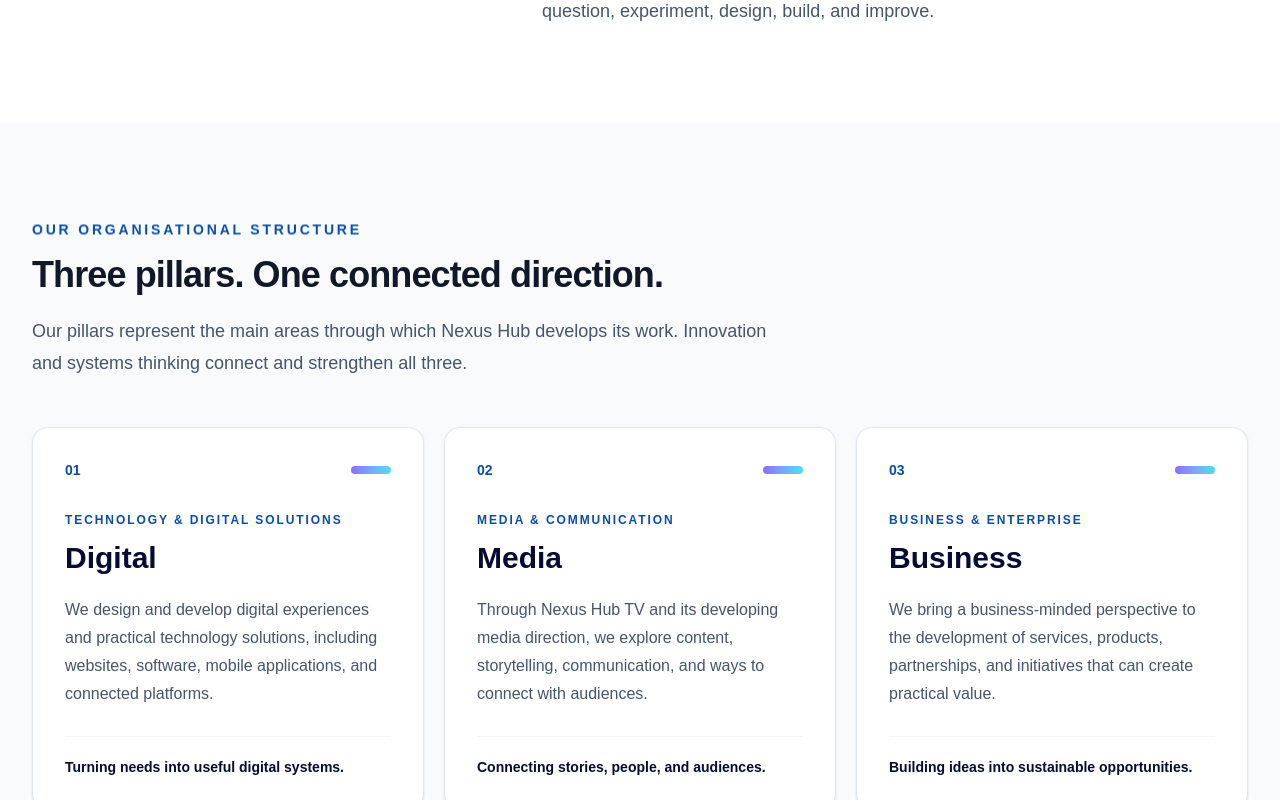
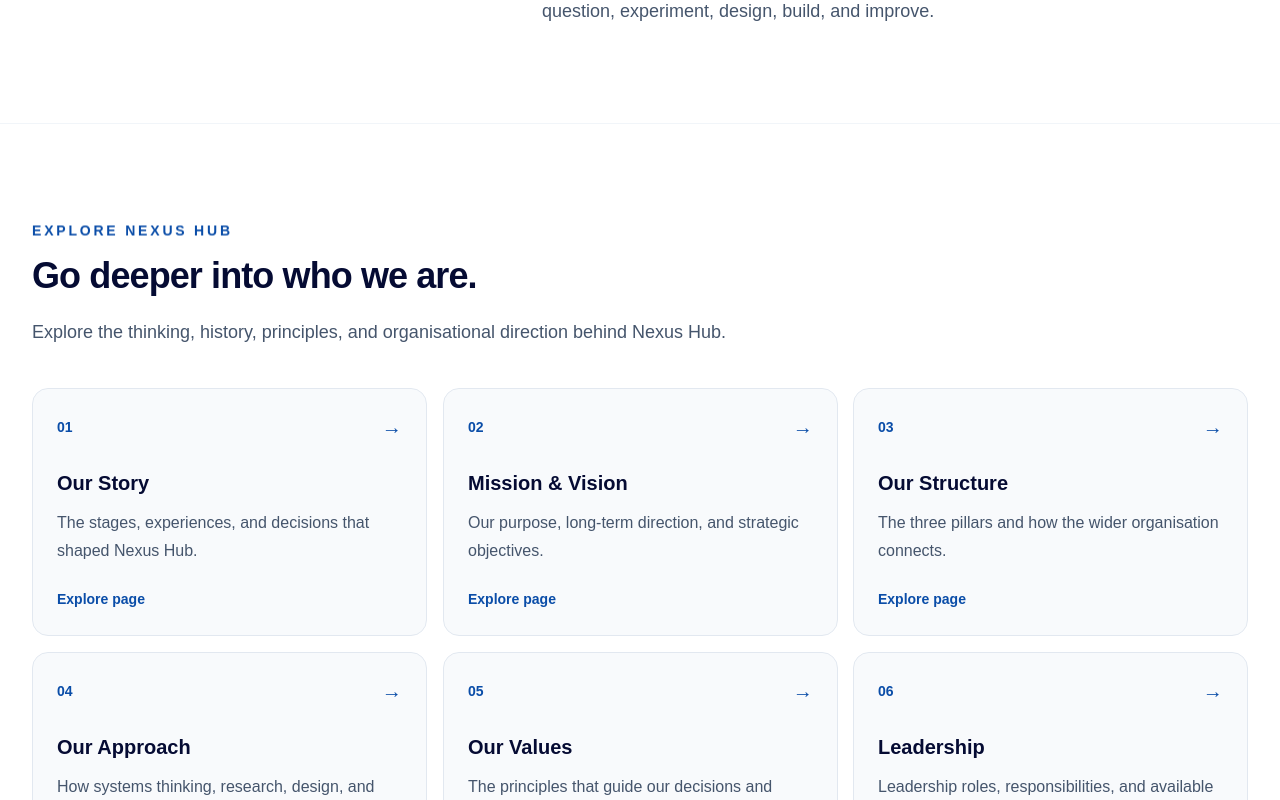
Before and after one commit to hlestakovjames/nexushub-frontend, a Next.js app: page /about in a window 1280 px wide. Shown: the part 1100-1900 px from the top of the page. Built offline with nearby package versions, Linux system fonts and the light colour scheme.

Commit message:
Add dedicated About section navigation

```diff
--- a/app/(public)/about/page.tsx
+++ b/app/(public)/about/page.tsx
@@ -199,6 +199,46 @@ export default function AboutPage() {
             informs how we research, question, experiment, design, build, and
             improve.
           </p>
+        </div>
+      </section>
+
+      <section className="border-y border-slate-100 bg-white">
+        <div className="mx-auto max-w-7xl px-6 py-20 sm:py-24 lg:px-8">
+          <div className="max-w-3xl">
+            <p className="text-sm font-bold uppercase tracking-[0.2em] text-[#0A4DA8]">
+              Explore Nexus Hub
+            </p>
+            <h2 className="mt-4 text-3xl font-black tracking-tight text-[#050B33] sm:text-4xl">
+              Go deeper into who we are.
+            </h2>
+            <p className="mt-5 text-lg leading-8 text-slate-600">
+              Explore the thinking, history, principles, and organisational direction behind Nexus Hub.
+            </p>
+          </div>
+          <div className="mt-10 grid gap-4 sm:grid-cols-2 lg:grid-cols-3">
+            {[
+              { number: '01', title: 'Our Story', description: 'The stages, experiences, and decisions that shaped Nexus Hub.', href: '/about/our-story' },
+              { number: '02', title: 'Mission & Vision', description: 'Our purpose, long-term direction, and strategic objectives.', href: '/about/mission-vision' },
+              { number: '03', title: 'Our Structure', description: 'The three pillars and how the wider organisation connects.', href: '/about/our-structure' },
+              { number: '04', title: 'Our Approach', description: 'How systems thinking, research, design, and development inform our work.', href: '/about/our-approach' },
+              { number: '05', title: 'Our Values', description: 'The principles that guide our decisions and relationships.', href: '/about/our-values' },
+              { number: '06', title: 'Leadership', description: 'Leadership roles, responsibilities, and available profiles.', href: '/about/leadership' },
+            ].map((item) => (
+              <Link
+                key={item.href}
+                href={item.href}
+                className="group rounded-2xl border border-slate-200 bg-slate-50 p-6 transition duration-300 hover:-translate-y-1 hover:border-[#4FDCE8] hover:bg-white hover:shadow-lg"
+              >
+                <div className="flex items-center justify-between">
+                  <span className="text-sm font-bold text-[#0A4DA8]">{item.number}</span>
+                  <span aria-hidden="true" className="text-xl text-[#0A4DA8] transition group-hover:translate-x-1">→</span>
+                </div>
+                <h3 className="mt-7 text-xl font-black text-[#050B33]">{item.title}</h3>
+                <p className="mt-3 leading-7 text-slate-600">{item.description}</p>
+                <span className="mt-6 inline-flex text-sm font-bold text-[#0A4DA8]">Explore page</span>
+              </Link>
+            ))}
+          </div>
         </div>
       </section>
 
```
